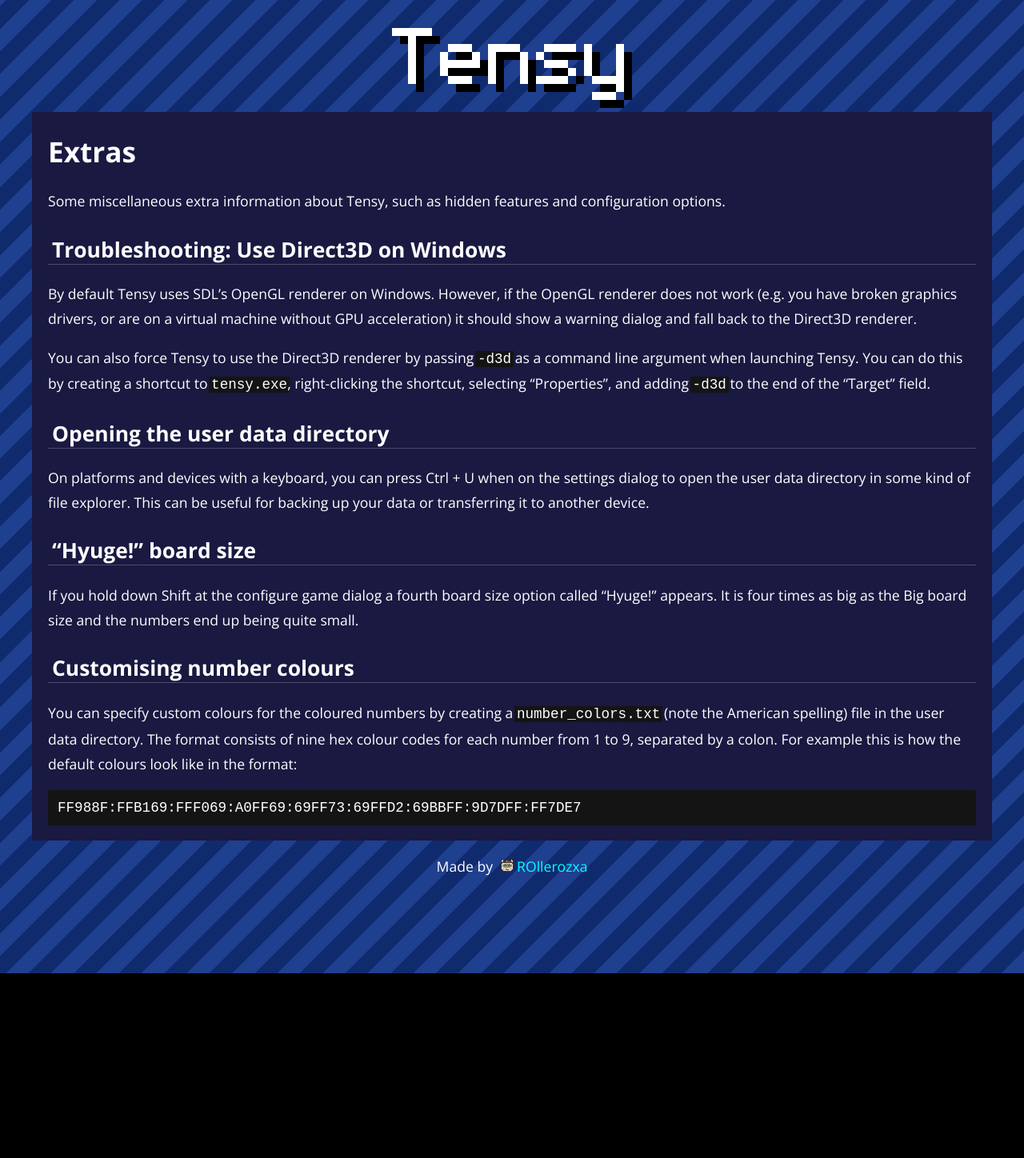
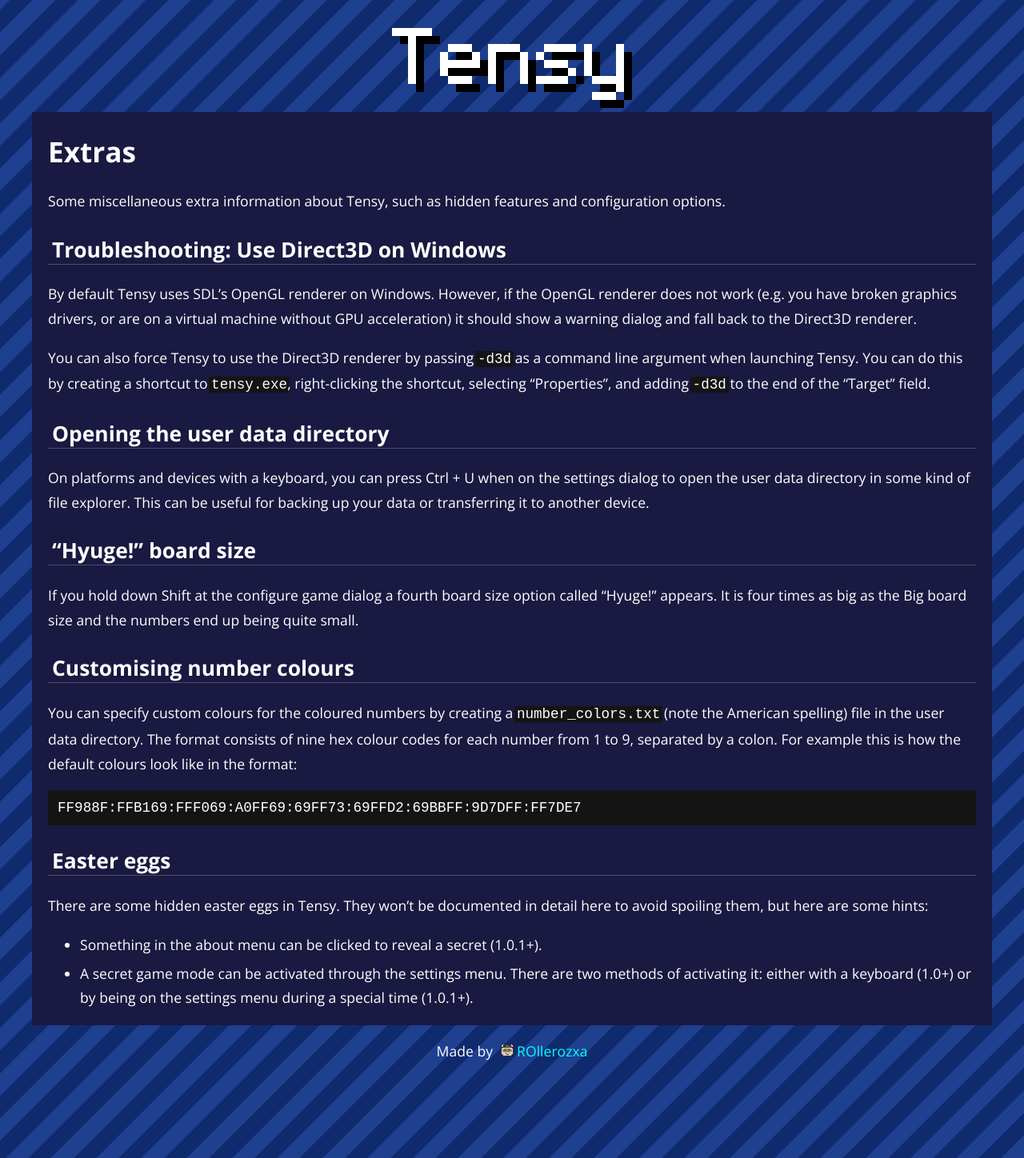
Before and after one commit to rollerozxa/tensy.voxelmanip.se, a Jekyll site: the page built from extras.md, in a window 1280 px wide. Shown: the whole page at 80% size. Built offline with Jekyll 4.4.1, drawn with Linux system fonts in a browser that asks for light colours; before the commit the page ends 1217 px from its top, so only the background shows below that.

Commit message:
Add slightly vague section about easter eggs in extras page

````diff
--- a/extras.md
+++ b/extras.md
@@ -22,3 +22,9 @@
 ```
 FF988F:FFB169:FFF069:A0FF69:69FF73:69FFD2:69BBFF:9D7DFF:FF7DE7
 ```
+
+## Easter eggs
+There are some hidden easter eggs in Tensy. They won't be documented in detail here to avoid spoiling them, but here are some hints:
+
+- Something in the about menu can be clicked to reveal a secret (1.0.1+).
+- A secret game mode can be activated through the settings menu. There are two methods of activating it: either with a keyboard (1.0+) or by being on the settings menu during a special time (1.0.1+).
````
